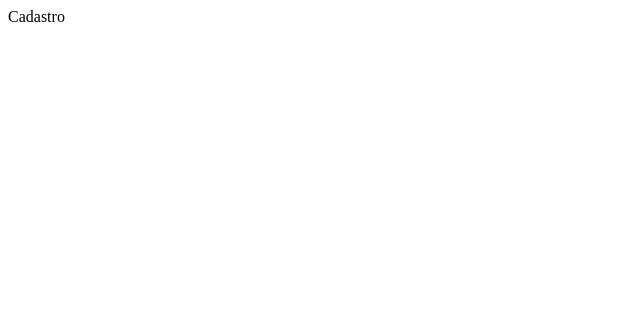
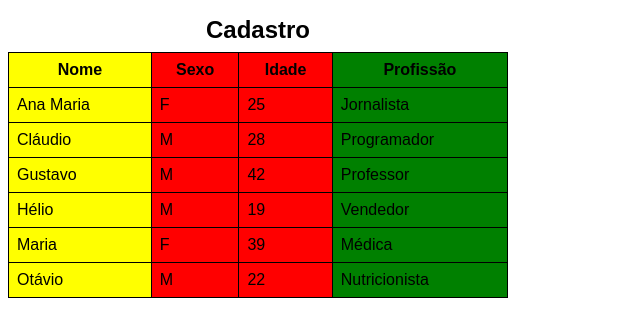
Before and after one commit to davidrodrigues4/html-css, a plain HTML site: page exercicios/ex023/tabela005.html in a window 1280 px wide. Shown: the whole page, without its empty margins (0-640 px from the left). Drawn offline with Linux system fonts and the light colour scheme.

Commit message:
colgroup

```diff
--- a/exercicios/ex023/tabela005.html
+++ b/exercicios/ex023/tabela005.html
@@ -4,10 +4,106 @@
     <meta charset="UTF-8">
     <meta name="viewport" content="width=device-width, initial-scale=1.0">
     <title>Exercício de Tabelas</title>
+    <style>
+
+        body {
+            font-family: Arial, Helvetica, sans-serif;
+        }
+
+        table {
+            width: 500px;
+            border-collapse: collapse;
+        }
+
+        caption {
+            font-size: 1.5em;
+            font-weight: bolder;
+            padding: 8px;
+        }
+
+        th, td {
+            border: 1px solid black;
+            padding: 8px;
+        }
+
+        .amarelo {
+            background-color: yellow;
+        }
+
+        .vermelho {
+            background-color: red;
+        }
+
+        .azul {
+            background-color: blue;
+        }
+
+        .verde {
+            background-color: green;
+        }
+
+    </style>
 </head>
 <body>
     <table>
+
+        <colgroup>
+            <col class="amarelo">
+            <col class="vermelho" span="2">
+            <col class="verde">
+        </colgroup>
+
         <caption>Cadastro</caption>
+
+        <tr>
+            <th scope="col">Nome</th>
+            <th scope="col">Sexo</th>
+            <th scope="col">Idade</th>
+            <th scope="col">Profissão</th>
+        </tr>
+
+        <tr>
+            <td>Ana Maria</td>
+            <td>F</td>
+            <td>25</td>
+            <td>Jornalista</td>
+        </tr>
+
+        <tr>
+            <td>Cláudio</td>
+            <td>M</td>
+            <td>28</td>
+            <td>Programador</td>
+        </tr>
+
+        <tr>
+            <td>Gustavo</td>
+            <td>M</td>
+            <td>42</td>
+            <td>Professor</td>
+        </tr>
+
+        <tr>
+            <td>Hélio</td>
+            <td>M</td>
+            <td>19</td>
+            <td>Vendedor</td>
+        </tr>
+
+        <tr>
+            <td>Maria</td>
+            <td>F</td>
+            <td>39</td>
+            <td>Médica</td>
+        </tr>
+
+        <tr>
+            <td>Otávio</td>
+            <td>M</td>
+            <td>22</td>
+            <td>Nutricionista</td>
+        </tr>
+
     </table>
 </body>
 </html>
```
